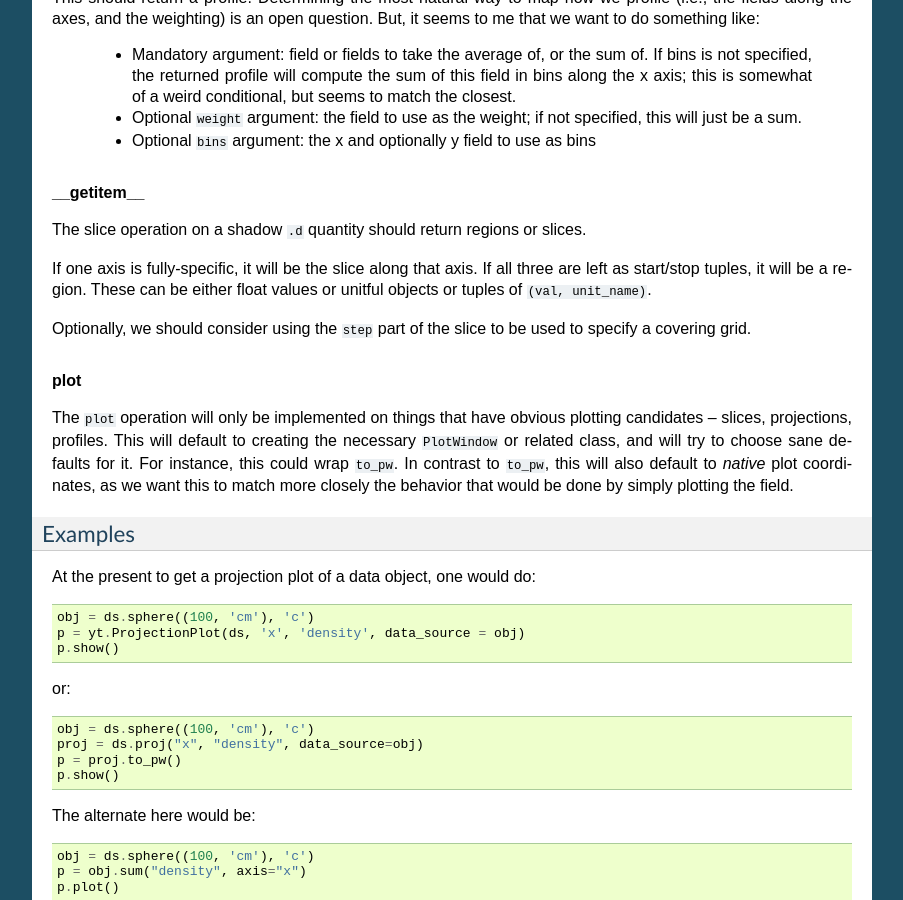
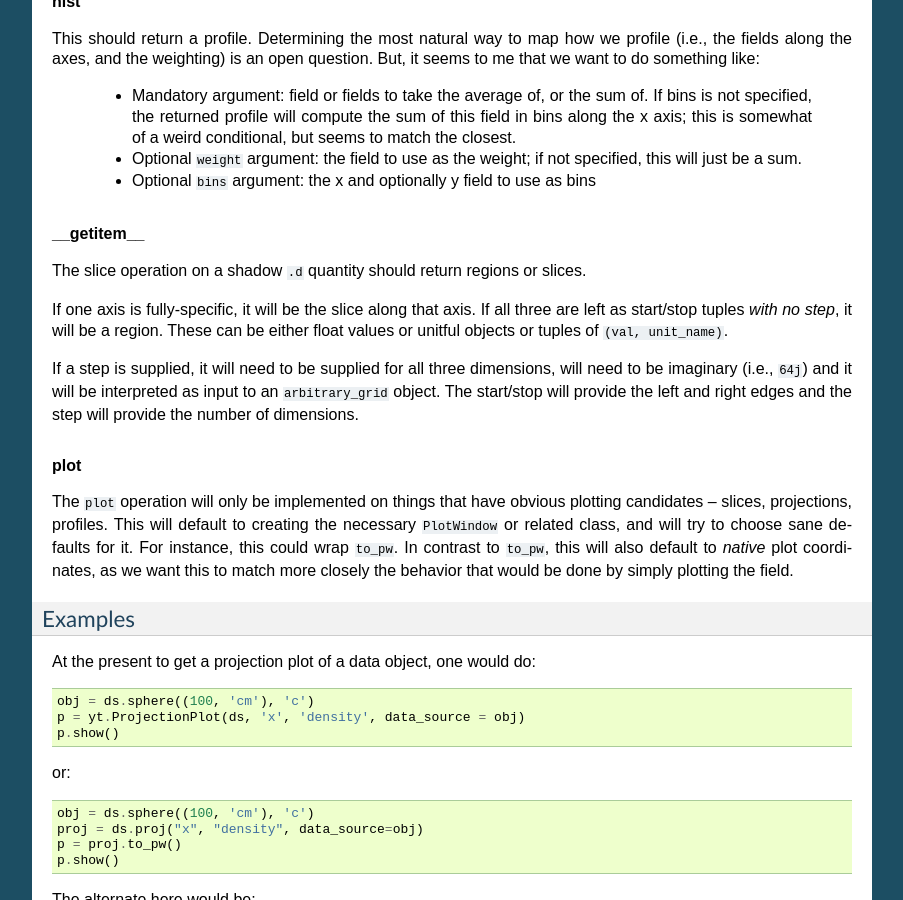
Before and after one commit to yt-project/ytep, a Sphinx documentation site: the page built from source/YTEPs/YTEP-0026.rst, in a window 1280 px wide and 900 px high, scrolled down 3140 px. Shown: the whole window, without its empty margins (198-1101 px from the left). Built offline with Sphinx 7.4.7, drawn with Linux system fonts in a browser that asks for light colours; formulas are drawn with MathJax 3; some of the changed text lies outside the part shown.

Commit message:
Adding info about steps.

```diff
--- a/source/YTEPs/YTEP-0026.rst
+++ b/source/YTEPs/YTEP-0026.rst
@@ -16,6 +16,9 @@ Status
 
 This YTEP is proposed, but proof-of-concept code has been developed and
 issued in a PR: https://bitbucket.org/yt_analysis/yt/pull-requests/1763
+
+Once the YTEP PR has been accepted, documentation will be added to the PR to
+the codebase.
 
 Project Management Links
 ------------------------
@@ -53,8 +56,9 @@ And while we're at it, let's add on very simple "plot" operations.
 Furthermore, to make the connection more explicit, slices will be implemented
 as well to generate data objects and selections.  The dataset object will have
 a `.d` attribute which enables directly slicing it, which will either return a
-region or a slice, depending on how many dimensions are used.  This will accept
-a unitful slice.
+region, a slice, or an ``arbitrary_grid``, depending on how many dimensions are
+used and if an imaginary step is supplied (like ``np.mgrid``).  This will
+accept a unitful slice.
 
 Implementation
 ++++++++++++++
@@ -188,11 +192,14 @@ The slice operation on a shadow ``.d`` quantity should return regions or
 slices.
 
 If one axis is fully-specific, it will be the slice along that axis.  If all
-three are left as start/stop tuples, it will be a region.  These can be either
-float values or unitful objects or tuples of ``(val, unit_name)``.
+three are left as start/stop tuples *with no step*, it will be a region.  These
+can be either float values or unitful objects or tuples of ``(val,
+unit_name)``.
 
-Optionally, we should consider using the ``step`` part of the slice to be used
-to specify a covering grid.
+If a step is supplied, it will need to be supplied for all three dimensions,
+will need to be imaginary (i.e., ``64j``) and it will be interpreted as input
+to an ``arbitrary_grid`` object.  The start/stop will provide the left and
+right edges and the step will provide the number of dimensions.
 
 .. rubric:: plot
 
@@ -306,6 +313,16 @@ Note that we can also do:
 
    print ds.d[:,:,:].mean(["velocity_%s" % ax for ax in 'xyz'], weight="cell_mass")
 
+With the step functionality, this is also possible:
+
+
+.. code-block::
+
+   g = ds.d[::128j,::128j,::128j]
+   g["density"]
+
+which will be an ``arbitrary_grid`` object with 128 cells in each dimension.
+
 We may at some point want to add pandas-like selection and indexing functions
 (http://pandas.pydata.org/pandas-docs/stable/indexing.html ) but right now the
 use case is less clear.  Maybe having select() be an alias for cut_region, or
```
